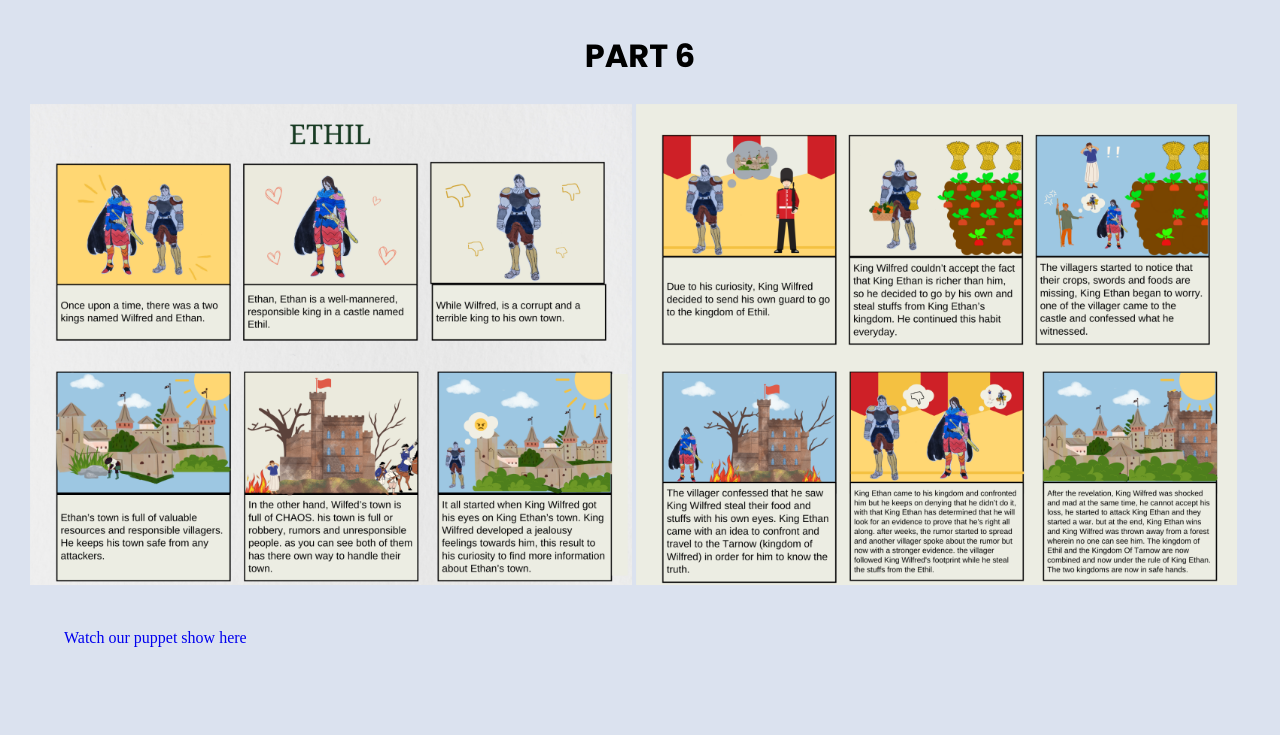
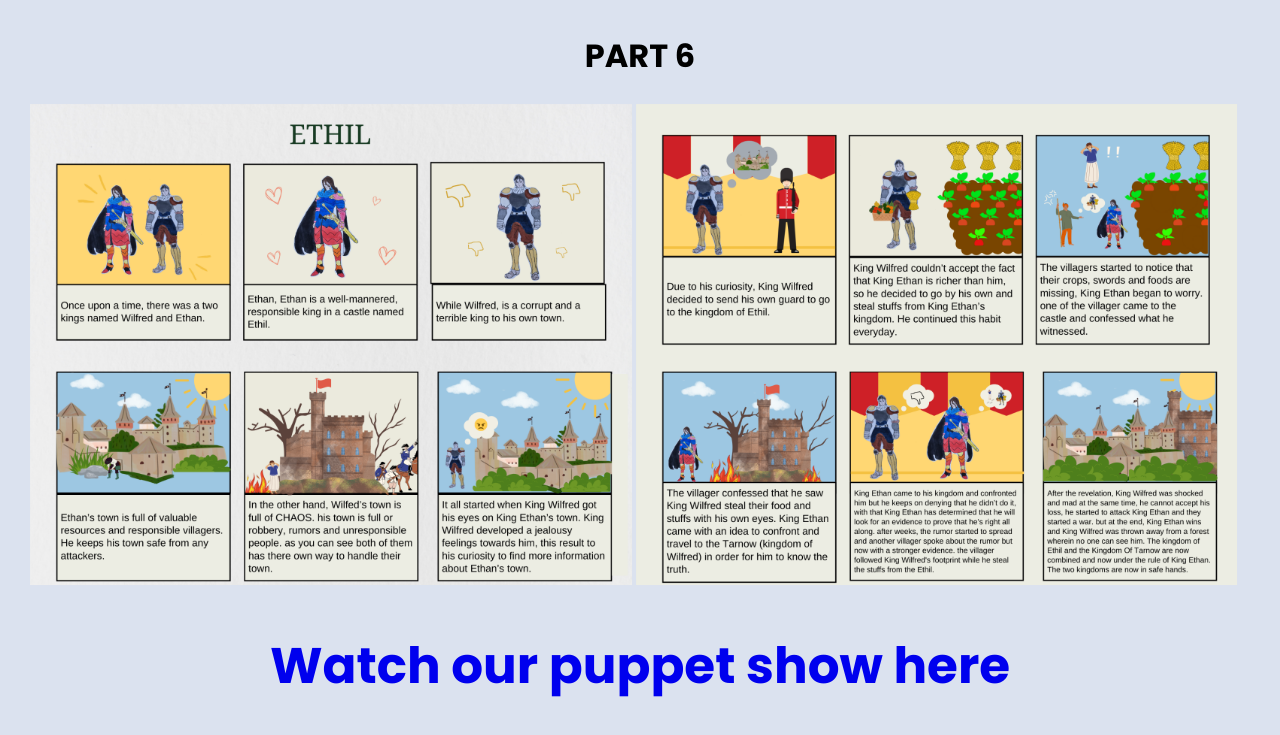
Before and after one commit to Dob21/Group2Website, a plain HTML site: page subpages/q1.html in a window 1280 px wide. Shown: the part 4180-4915 px from the top of the page. Before the commit the page ends 4891 px from the top, so only its background shows below. Drawn offline with Linux system fonts and the light colour scheme.

Commit message:
Update q1style.css

```diff
--- a/stylesheets/q1style.css
+++ b/stylesheets/q1style.css
@@ -108,7 +108,9 @@ h2 {
 }
 
 .vid {
-  width: 90%;
-  margin-top: 20px;
-  margin: 5%;
+  font-family: "Poppins", Sans-Serif;
+  font-size: 50px;
+  text-align: center;
+  margin-top: 5%;
+  margin-bottom: 3%;
 }
```
